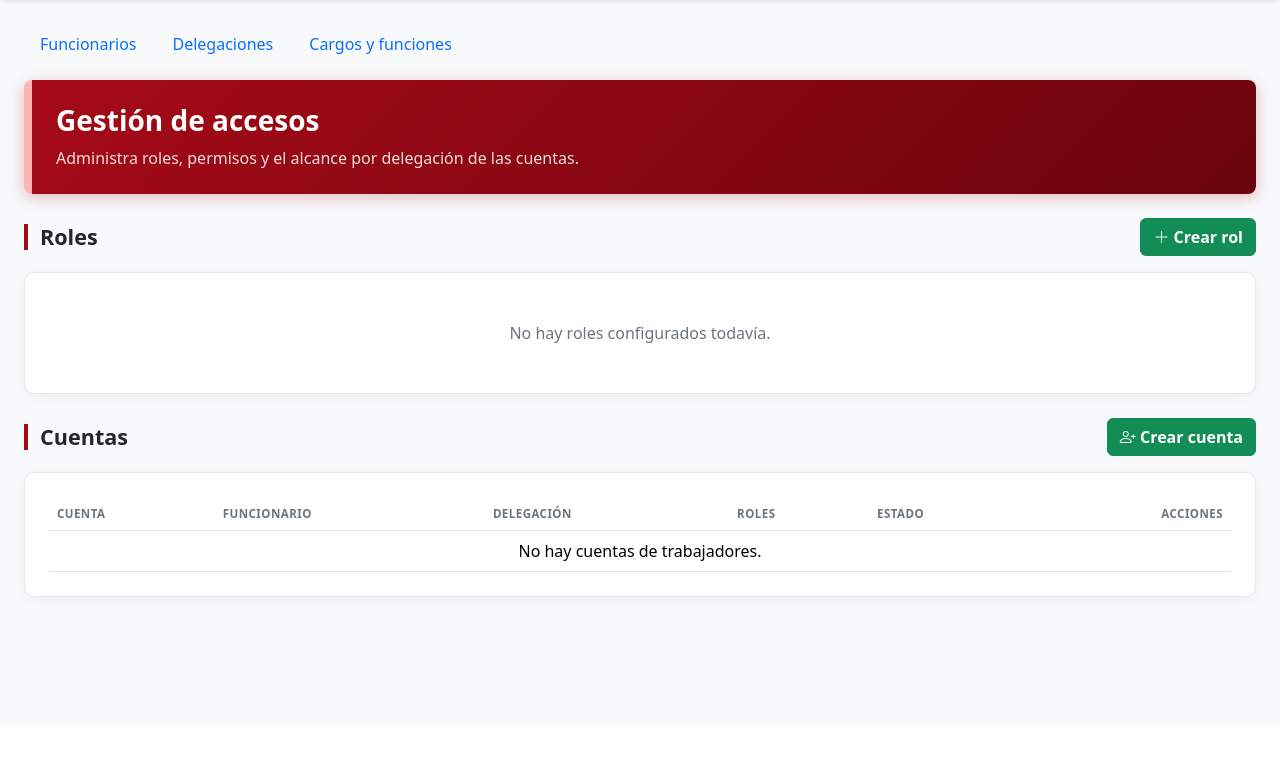
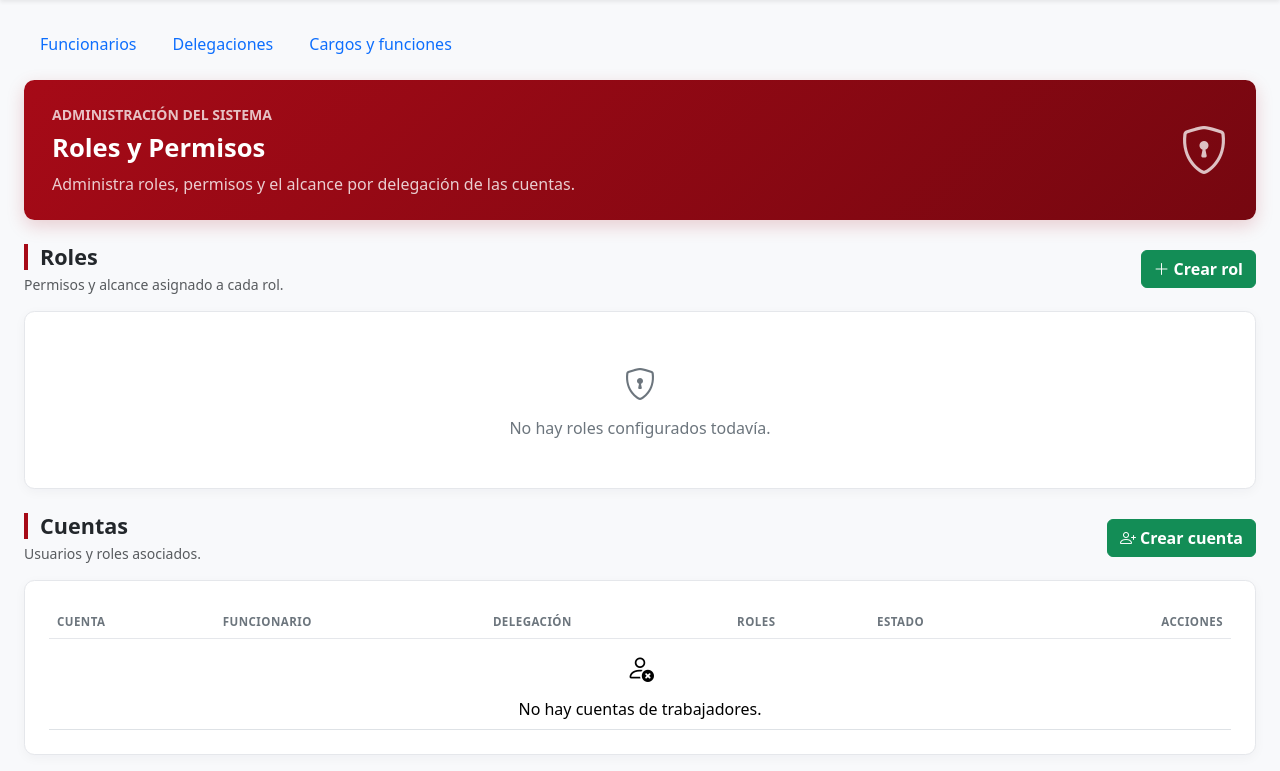
Before and after one commit to Franxescoo/Proyecto_Muni, a Django app: page /accounts/manage/ in a window 1280 px wide. Shown: the part 74-845 px from the top of the page. Before the commit the page ends 673 px from the top, so only its background shows below. Run offline with Django 5.2, Linux system fonts and the light colour scheme; the visitor is signed in with stand-in values (Sample User, id 1); data comes from the database, SQL or seed files in the repository.

Commit message:
Rediseña visualmente la página de Roles y Permisos

```diff
--- a/templates/accounts/access_home.html
+++ b/templates/accounts/access_home.html
@@ -1,35 +1,22 @@
 {% extends "organization/base.html" %}
 
-{% block titulo %}Gestión de accesos{% endblock %}
-
-{% block estilos %}
-{{ block.super }}
-<style>
-    .access-hero {
-        background: linear-gradient(135deg, #a60a17 0%, #6a040d 100%);
-        border-left: 8px solid #ffb3b3;
-        border-radius: .5rem;
-        box-shadow: 0 4px 15px rgba(166, 10, 23, .25);
-        color: #fff;
-    }
-
-    .access-hero p { opacity: .86; }
-    .role-card { height: 100%; }
-    .role-card.global-role { background: #fff5f6; border-color: #f1bbc1; }
-    .role-scope { color: #6c757d; font-size: .9rem; }
-</style>
-{% endblock %}
+{% block titulo %}Roles y Permisos{% endblock %}
 
 {% block contenido %}
-<section class="access-hero p-4 mb-4">
-    <h1 class="h3 fw-bold mb-2">Gestión de accesos</h1>
+<div class="organization-shell">
+    <section class="organization-hero mb-4 d-flex flex-wrap align-items-center justify-content-between gap-3">
+        <div>
+            <div class="small text-uppercase fw-semibold opacity-75 mb-2">Administración del sistema</div>
+            <h1 class="mb-2 fw-bold">Roles y Permisos</h1>
             <p class="mb-0">Administra roles, permisos y el alcance por delegación de las cuentas.</p>
+        </div>
+        <i class="bi bi-shield-lock display-5 opacity-75" aria-hidden="true"></i>
     </section>
 
     <div class="d-flex flex-wrap justify-content-between align-items-center gap-3 mb-3">
-    <h2 class="organization-title mb-0">Roles</h2>
+        <div><h2 class="organization-title mb-1">Roles</h2><p class="text-muted small mb-0">Permisos y alcance asignado a cada rol.</p></div>
         <a class="btn btn-organization-success fw-semibold" href="{% url 'accounts:group_create' %}">
-        <i class="bi bi-plus-lg"></i> Crear rol
+            <i class="bi bi-plus-lg me-1"></i>Crear rol
         </a>
     </div>
 
@@ -37,33 +24,36 @@
         {% for role in roles %}
         <div class="col-12 col-md-6 col-xl-4">
             <article class="organization-card role-card p-4 {% if role.role_scope.all_delegations %}global-role{% endif %}">
-            <h3 class="h5 mb-2">{{ role.name }}</h3>
+                <div class="d-flex align-items-start gap-2 mb-2">
+                    <span class="rounded-circle d-inline-flex align-items-center justify-content-center flex-shrink-0" style="width:2.25rem;height:2.25rem;background:#fbe1e3;color:#a60a17"><i class="bi bi-shield-check"></i></span>
+                    <h3 class="h5 mb-0 pt-1">{{ role.name }}</h3>
+                </div>
                 {% if role.role_scope.all_delegations %}
-            <p class="role-scope">Acceso total a todas las delegaciones.</p>
+                <p class="role-scope mb-2">Acceso total a todas las delegaciones.</p>
                 <span class="badge text-bg-danger">Acceso total</span>
                 {% elif role.role_scope.delegations.all %}
-            <p class="role-scope">Delegaciones autorizadas:</p>
+                <p class="role-scope mb-2">Delegaciones autorizadas:</p>
                 {% for delegation in role.role_scope.delegations.all %}
-            <span class="badge text-bg-secondary me-1">{{ delegation.name }}</span>
+                <span class="badge text-bg-secondary me-1 mb-1">{{ delegation.name }}</span>
                 {% endfor %}
                 {% else %}
-            <p class="role-scope">Se limita a la delegación del funcionario asociado.</p>
+                <p class="role-scope mb-2">Se limita a la delegación del funcionario asociado.</p>
                 {% endif %}
-            <div class="mt-3">
-                <span class="small text-muted">{{ role.permissions.count }} permiso(s)</span>
-                <a class="btn btn-sm btn-outline-warning float-end" href="{% url 'accounts:group_edit' role.pk %}">Editar</a>
+                <div class="d-flex justify-content-between align-items-center gap-2 mt-3 pt-3 border-top">
+                    <span class="small text-muted"><i class="bi bi-key me-1"></i>{{ role.permissions.count }} permiso(s)</span>
+                    <a class="btn btn-sm btn-outline-danger" href="{% url 'accounts:group_edit' role.pk %}">Editar</a>
                 </div>
             </article>
         </div>
         {% empty %}
-    <div class="col-12"><div class="organization-card organization-empty">No hay roles configurados todavía.</div></div>
+        <div class="col-12"><div class="organization-card organization-empty"><i class="bi bi-shield-lock fs-2 d-block mb-2"></i>No hay roles configurados todavía.</div></div>
         {% endfor %}
     </section>
 
     <div class="d-flex flex-wrap justify-content-between align-items-center gap-3 mb-3">
-    <h2 class="organization-title mb-0">Cuentas</h2>
+        <div><h2 class="organization-title mb-1">Cuentas</h2><p class="text-muted small mb-0">Usuarios y roles asociados.</p></div>
         <a class="btn btn-organization-success fw-semibold" href="{% url 'accounts:account_create' %}">
-        <i class="bi bi-person-plus"></i> Crear cuenta
+            <i class="bi bi-person-plus me-1"></i>Crear cuenta
         </a>
     </div>
 
@@ -78,14 +68,15 @@
                         <td>{{ account.profile.employee|default:"Sin funcionario" }}</td>
                         <td>{{ account.profile.delegation|default:"Sin delegación" }}</td>
                         <td>{% for role in account.groups.all %}<span class="badge text-bg-secondary me-1">{{ role.name }}</span>{% empty %}<span class="text-muted">Sin rol</span>{% endfor %}</td>
-                    <td>{% if account.is_active %}<span class="badge text-bg-success">Activa</span>{% else %}<span class="badge text-bg-secondary">Inactiva</span>{% endif %}</td>
-                    <td class="text-end"><a class="btn btn-sm btn-outline-warning" href="{% url 'accounts:account_edit' account.pk %}">Editar</a></td>
+                        <td>{% if account.is_active %}<span class="badge rounded-pill text-bg-success">Activa</span>{% else %}<span class="badge rounded-pill text-bg-secondary">Inactiva</span>{% endif %}</td>
+                        <td class="text-end"><a class="btn btn-sm btn-outline-danger" href="{% url 'accounts:account_edit' account.pk %}">Editar</a></td>
                     </tr>
                     {% empty %}
-                <tr><td colspan="6" class="organization-empty">No hay cuentas de trabajadores.</td></tr>
+                    <tr><td colspan="6" class="organization-empty"><i class="bi bi-person-x fs-3 d-block mb-2"></i>No hay cuentas de trabajadores.</td></tr>
                     {% endfor %}
                 </tbody>
             </table>
         </div>
     </section>
+</div>
 {% endblock %}
```
Lines whose indentation alone changed are shown as unchanged.
